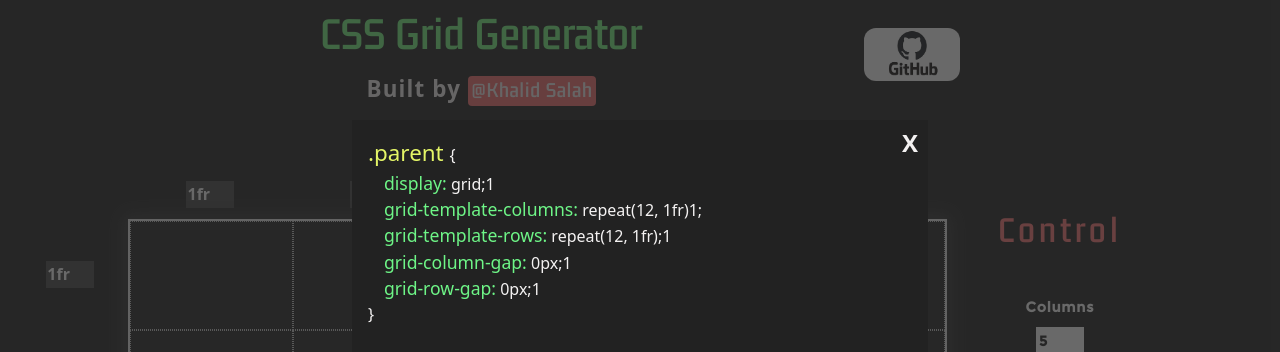
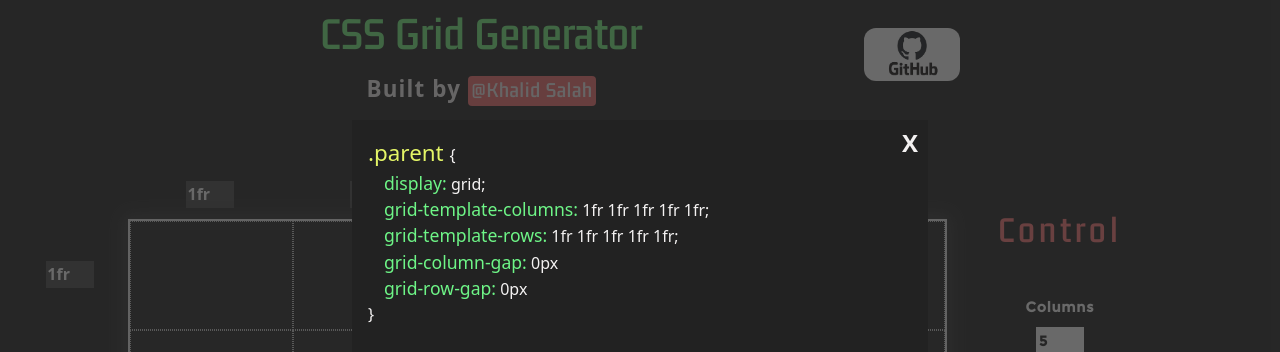
Before and after one commit to khalidsalah1522/CSS-Grid-Generator, a React (Vite) app: page / in a window 1280 px wide. Both pictures are taken after a click on the button "Show Result". Shown: the top 352 px of the page. Built offline with nearby package versions, Linux system fonts and the light colour scheme.

Commit message:
Change The Result Component

```diff
--- a/src/components/ShowResult.jsx
+++ b/src/components/ShowResult.jsx
@@ -1,11 +1,14 @@
 import React, { useEffect, useContext, useState } from "react";
-import { divContext } from "../Context/Context";
+import { rowsContext, colContext, divContext } from "../Context/Context";
 
 function ShowResult({ setShowResult }) {
-  let getDivs = document.querySelectorAll(".newDiv div");
+  const { newDiv } = useContext(divContext);
+  const { rowsMount } = useContext(rowsContext);
+  const { colsMount } = useContext(colContext);
+
+  let getDivs;
+  const [values, setValues] = useState([]);
   const divs = [];
-  const [values, setValues] = useState([]);
-  const { newDiv } = useContext(divContext);
 
   useEffect(() => {
     getDivs = document.querySelectorAll(".newDiv div");
@@ -24,31 +27,31 @@ function ShowResult({ setShowResult }) {
           <div className="pl-[1rem]">
             <div>
               <span className="text-[#6ef587] text-[1.1rem]">display:</span>{" "}
-              {`grid;${1}`}
+              grid;
             </div>
             <div>
               <span className="text-[#6ef587] text-[1.1rem]">
                 grid-template-columns:
               </span>{" "}
-              {`repeat(12, 1fr)${1};`}
+              {`${colsMount.kind.join(" ")};`}
             </div>
             <div>
               <span className="text-[#6ef587] text-[1.1rem]">
                 grid-template-rows:
               </span>{" "}
-              {`repeat(12, 1fr);${1}`}
+              {`${rowsMount.kind.join(" ")};`}
             </div>
             <div>
               <span className="text-[#6ef587] text-[1.1rem]">
                 grid-column-gap:
               </span>{" "}
-              {`0px;${1}`}
+              {`${+colsMount.gap}px`}
             </div>
             <div>
               <span className="text-[#6ef587] text-[1.1rem]">
                 grid-row-gap:
               </span>{" "}
-              {`0px;${1}`}
+              {`${+rowsMount.gap}px`}
             </div>
           </div>
           {`}`}
```
Also changed, not shown: src/assets/image/gird-generator.png (added), 11 other files (tests, documents, lock files or other folders).
